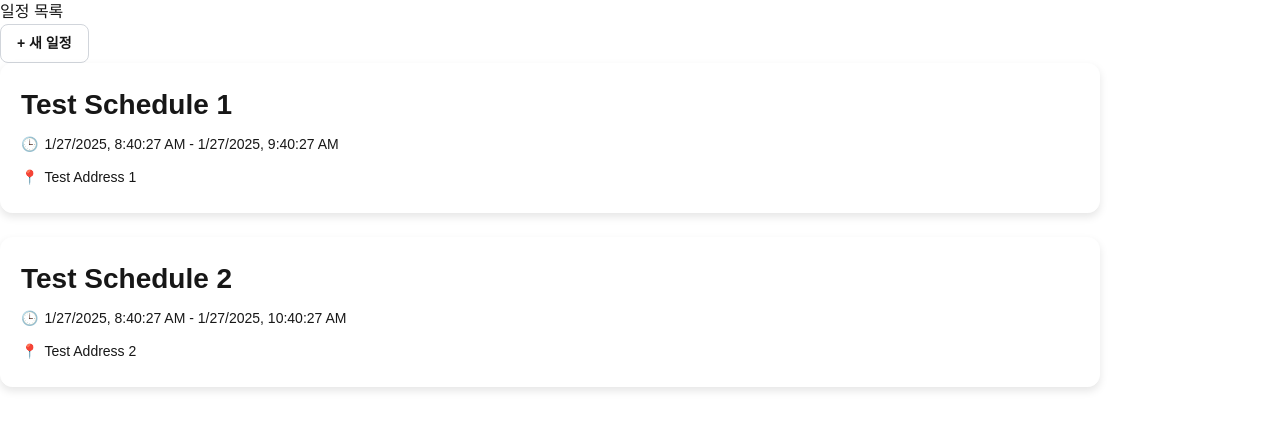
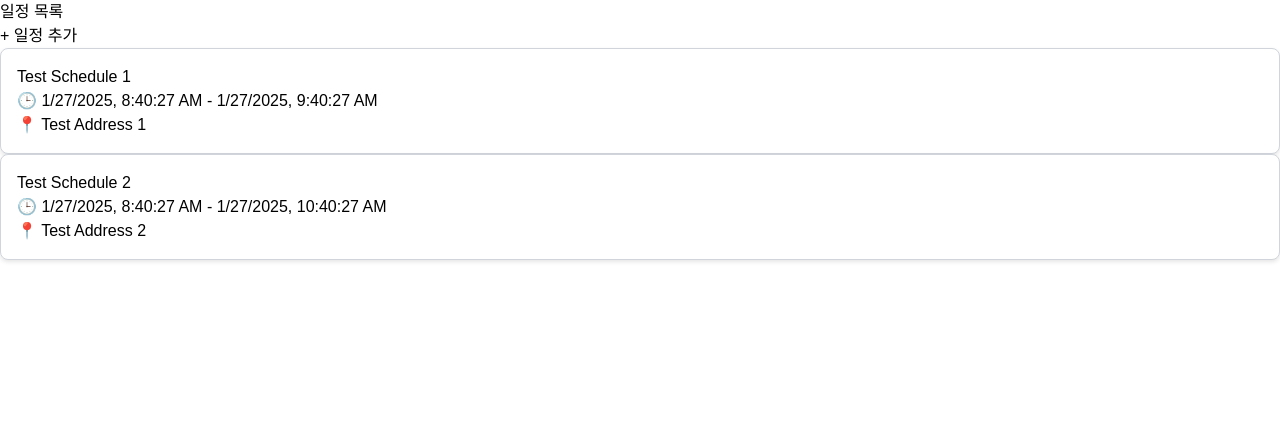
Before and after one commit to prgrms-be-devcourse/NBE3-4-2-Team10, a Next.js app in the folder frontend/: page /calendars/1 in a window 1280 px wide. Shown: the top 430 px of the page. Built offline with nearby package versions, Linux system fonts and the light colour scheme.

Commit message:
design : schedule 화면 디자인 수정

```diff
--- a/frontend/src/app/calendars/[calendarId]/page.tsx
+++ b/frontend/src/app/calendars/[calendarId]/page.tsx
@@ -66,9 +66,9 @@ export default function CalendarPage() {
                 <h1 className="text-4xl font-bold">일정 목록</h1>
                 <button
                     onClick={() => setIsFormOpen(true)}
-                    className="px-6 py-3 bg-white text-black border border-gray-300 rounded-lg hover:bg-gray-200 text-lg font-bold ml-8"
+                    className="px-6 py-3 bg-gray-300 text-gray-800 rounded hover:bg-gray-400 text-lg font-bold ml-8"
                 >
-                    + 새 일정
+                    + 일정 추가
                 </button>
             </div>
 
@@ -114,7 +114,6 @@ export default function CalendarPage() {
                 <ScheduleList
                     schedules={schedules}
                     onSelectSchedule={setSelectedSchedule}
-                    onCreateSchedule={() => setIsFormOpen(true)}
                 />
             )}
         </div>
--- a/frontend/src/app/globals.css
+++ b/frontend/src/app/globals.css
@@ -1,177 +1,28 @@
-/* Tailwind base 및 커스텀 스타일 적용 */
 @tailwind base;
 @tailwind components;
 @tailwind utilities;
 
-/* 다크 모드 제거 */
-:root {
-  --background: #ffffff;
-  --foreground: #171717;
-}
-
 body {
-  color: var(--foreground);         /* 글씨색을 검정색으로 고정 */
-  background-color: var(--background);  /* 배경색을 하얀색으로 고정 */
+  color: #000;
+  background-color: #fff;
   font-family: Arial, Helvetica, sans-serif;
 }
 
-/* 카드 스타일 */
 .schedule-card {
-  width: 1100px;
-  padding: 8px 12px;
+  padding: 16px;
   background-color: #ffffff;
-  color: #171717;
-  border: 1px solid #ffffff; /* 테두리를 하얀색으로 변경 */
-  border-radius: 12px;
-  display: flex;
-  flex-direction: column;
-  gap: 4px;
-  justify-content: center;
-  box-shadow: none;
+  color: #000;
+  border-radius: 8px;
+  border: 1px solid #d1d5db;
+  box-shadow: 0 2px 4px rgba(0, 0, 0, 0.1);
+  transition: box-shadow 0.2s ease-in-out;
 }
 
-/* 스케쥴 디테일 팝업 스타일 */
-.schedule-detail-popup {
-  width: 600px;
-  padding: 18px;
-  background-color: #ffffff !important;
-  color: #171717 !important;
-  border: 1px solid #d1d5db;
-  border-radius: 16px;
-  box-shadow: 0 4px 12px rgba(0, 0, 0, 0.15);
-  display: flex;
-  flex-direction: column;
-  gap: 24px;
+.schedule-card:hover {
+  box-shadow: 0 4px 8px rgba(0, 0, 0, 0.15);
 }
 
-/* 제목 스타일 */
-.schedule-title {
+.schedule-list-title {
   font-size: 28px;
   font-weight: bold;
 }
-
-/* 내용 행 스타일 */
-.schedule-detail-row {
-  display: flex;
-  align-items: center;
-  gap: 6px;
-  font-size: 14px;
-  padding: 4px 0;
-}
-
-/* 버튼 그룹 */
-.schedule-detail-buttons {
-  display: flex;
-  justify-content: flex-end;
-  gap: 8px;
-  margin-top: 16px;
-}
-
-/* 버튼 스타일 */
-button {
-  padding: 8px 16px;
-  font-size: 14px;
-  font-weight: bold;
-  background-color: #ffffff;  /* 흰색 배경 */
-  color: #171717;             /* 검정색 텍스트 */
-  border: 1px solid #d1d5db;  /* 회색 테두리 */
-  border-radius: 8px;
-  cursor: pointer;
-}
-
-/* 버튼 호버 효과 */
-button:hover {
-  background-color: #f0f0f0;  /* 마우스 오버 시 옅은 회색 */
-  border-color: #a1a1a1;      /* 테두리 색상 변경 */
-}
-
-/* X 버튼 스타일 */
-button.x-button-style {
-  width: 32px;              /* 가로 길이 지정 */
-  height: 32px;             /* 높이 지정 */
-  padding: 0;               /* 내부 여백 제거 */
-  font-size: 18px;          /* 폰트 크기 */
-  font-weight: bold;
-  background-color: #ffffff;
-  color: #171717;
-  border: 1px solid #d1d5db;
-  border-radius: 8px;
-  cursor: pointer;
-  display: flex;
-  align-items: center;
-  justify-content: center;  /* 텍스트 가운데 정렬 */
-}
-
-/* X 버튼 호버 효과 */
-button.x-button-style:hover {
-  background-color: #f0f0f0;
-  border-color: #a1a1a1;
-}
-
-
-.schedule-list-container {
-  display: flex;
-  justify-content: space-between;
-  align-items: center;
-  position: relative;
-  margin-bottom: 16px;
-  padding-right: 24px;
-}
-
-.schedule-list {
-  display: flex;
-  flex-direction: column;
-  gap: 24px; /* 목록 항목 간 간격 */
-}
-
-.schedule-card {
-  padding: 20px;
-  background-color: #ffffff;
-  color: #171717;
-  border-radius: 12px;
-  box-shadow: 0 4px 8px rgba(0, 0, 0, 0.1);
-}
-
-button.new-schedule-button {
-  position: absolute;
-  right: 0;
-  top: 0;
-  padding: 12px 24px;
-  font-size: 16px;
-  font-weight: bold;
-  background-color: #ffffff;  /* 흰색 배경 */
-  color: #171717;            /* 검정색 텍스트 */
-  border: 1px solid #d1d5db; /* 회색 테두리 */
-  border-radius: 8px;
-  cursor: pointer;
-}
-
-button.new-schedule-button:hover {
-  background-color: #f0f0f0; /* 마우스 오버 시 옅은 회색 */
-  border-color: #a1a1a1;     /* 테두리 색상 변경 */
-}
-
-
-
-button.new-schedule-button:hover {
-  background-color: #003687;
-}
-
-/* 폼 레이블과 입력 필드 스타일 */
-.schedule-form-row {
-  margin-bottom: 24px; /* 각 행 사이의 간격 */
-}
-
-.schedule-form-label {
-  display: block;
-  font-size: 24px;
-  font-weight: bold;
-  margin-bottom: 8px; /* 레이블과 입력 필드 사이 간격 */
-}
-
-.schedule-form-input {
-  width: 100%;
-  padding: 12px;
-  border: 1px solid #d1d5db;
-  border-radius: 8px;
-}
--- a/frontend/src/schedule/components/ScheduleDetail.tsx
+++ b/frontend/src/schedule/components/ScheduleDetail.tsx
@@ -16,41 +16,47 @@ export const ScheduleDetail: React.FC<ScheduleDetailProps> = ({
                                                               }) => {
     return (
         <div className="fixed inset-0 bg-black bg-opacity-50 flex items-center justify-center z-50">
-            <div className="bg-white rounded-lg w-2/5 max-w-xl p-6 schedule-detail-popup relative">
+            <div className="bg-white rounded-lg w-3/5 max-w-2xl p-8 schedule-detail-popup relative">
                 {/* X 버튼 */}
                 <button
                     onClick={onClose}
-                    className="absolute top-2 right-2 x-button-style"
+                    className="absolute top-[-10px] right-[-10px] text-xl x-button-style"
                 >
                     ✕
                 </button>
 
-                <h2 className="schedule-title text-lg font-bold mb-3">{schedule.title}</h2>
+                <h2 className="schedule-title text-4xl font-bold mb-6">{schedule.title}</h2>
 
                 {/* 텍스트 간격 조정 */}
-                <div className="schedule-detail-content space-y-6 text-sm">
-                    <div className="schedule-detail-row flex items-center gap-2">
+                <div className="schedule-detail-content space-y-6 text-lg">
+                    <div className="schedule-detail-row flex items-center gap-3 mb-4">
                         <span>🕒</span>
                         <p>
                             {new Date(schedule.startTime).toLocaleString()} -{' '}
                             {new Date(schedule.endTime).toLocaleString()}
                         </p>
                     </div>
-                    <div className="schedule-detail-row flex items-center gap-2">
+                    <div className="schedule-detail-row flex items-center gap-3 mb-4">
                         <span>📍</span>
                         <p>{schedule.location.address}</p>
                     </div>
-                    <div className="schedule-detail-row flex items-center gap-2">
+                    <div className="schedule-detail-row flex items-center gap-3 mb-4">
                         <span>📝</span>
                         <p>{schedule.description}</p>
                     </div>
                 </div>
 
-                <div className="schedule-detail-buttons flex justify-end mt-4 gap-4">
-                    <button onClick={onEdit} className="px-4 py-2 button-style">
+                <div className="schedule-detail-buttons flex justify-end mt-10 gap-6">
+                    <button
+                        onClick={onEdit}
+                        className="px-6 py-3 text-lg font-bold bg-white text-black rounded-lg hover:bg-gray-200"
+                    >
                         수정
                     </button>
-                    <button onClick={onDelete} className="px-4 py-2 button-style">
+                    <button
+                        onClick={onDelete}
+                        className="px-6 py-3 text-lg font-bold bg-white text-black rounded-lg hover:bg-gray-200"
+                    >
                         삭제
                     </button>
                 </div>
--- a/frontend/src/schedule/components/ScheduleForm.tsx
+++ b/frontend/src/schedule/components/ScheduleForm.tsx
@@ -107,7 +107,7 @@ export const ScheduleForm: React.FC<ScheduleFormProps> = ({
                     </button>
                     <button
                         type="submit"
-                        className="px-6 py-3 bg-white text-black border border-gray-300 rounded-lg hover:bg-gray-200 font-bold text-lg"
+                        className="px-6 py-3 bg-gray-300 text-gray-800 text-lg font-bold rounded hover:bg-gray-400"
                     >
                         저장
                     </button>
--- a/frontend/src/schedule/components/ScheduleList.tsx
+++ b/frontend/src/schedule/components/ScheduleList.tsx
@@ -4,38 +4,35 @@ import { Schedule } from '../types/schedule';
 interface ScheduleListProps {
     schedules: Schedule[];
     onSelectSchedule: (schedule: Schedule) => void;
-    onCreateSchedule: () => void;
 }
 
 export const ScheduleList: React.FC<ScheduleListProps> = ({
                                                               schedules,
                                                               onSelectSchedule,
-                                                              onCreateSchedule,
                                                           }) => {
     return (
-        <div className="schedule-list space-y-4 py-4">
-            {schedules.map((schedule) => (
+        <div className="schedule-list-container mx-auto max-w-6xl p-6">
+            <div className="schedule-list flex flex-col gap-4">
+                {schedules.length > 0 ? (
+                    schedules.map((schedule) => (
                         <div
                             key={schedule.id}
                             onClick={() => onSelectSchedule(schedule)}
-                    className="schedule-card w-full max-w-5xl cursor-pointer hover:shadow-lg transition-shadow"
+                            className="schedule-card p-4 bg-white rounded-lg border border-gray-300 shadow hover:shadow-md transition-shadow cursor-pointer"
                         >
-                    <h3 className="schedule-title">{schedule.title}</h3>
-                    <div className="schedule-detail-row py-1">
-                        <span>🕒</span>
-                        <p>
-                            {new Date(schedule.startTime).toLocaleString()} -{' '}
-                            {new Date(schedule.endTime).toLocaleString()}
+                            <h3 className="text-xl font-bold text-black">{schedule.title}</h3>
+                            <p className="text-black text-sm mt-2">
+                                🕒 {new Date(schedule.startTime).toLocaleString()} - {new Date(schedule.endTime).toLocaleString()}
                             </p>
-                    </div>
                             {schedule.location.address && (
-                        <div className="schedule-detail-row py-1">
-                            <span>📍</span>
-                            <p>{schedule.location.address}</p>
-                        </div>
+                                <p className="text-black text-sm mt-1">📍 {schedule.location.address}</p>
                             )}
                         </div>
-            ))}
+                    ))
+                ) : (
+                    <p className="text-gray-500 text-center">등록된 일정이 없습니다.</p>
+                )}
+            </div>
         </div>
     );
 };
```
Lines whose indentation alone changed are shown as unchanged.
